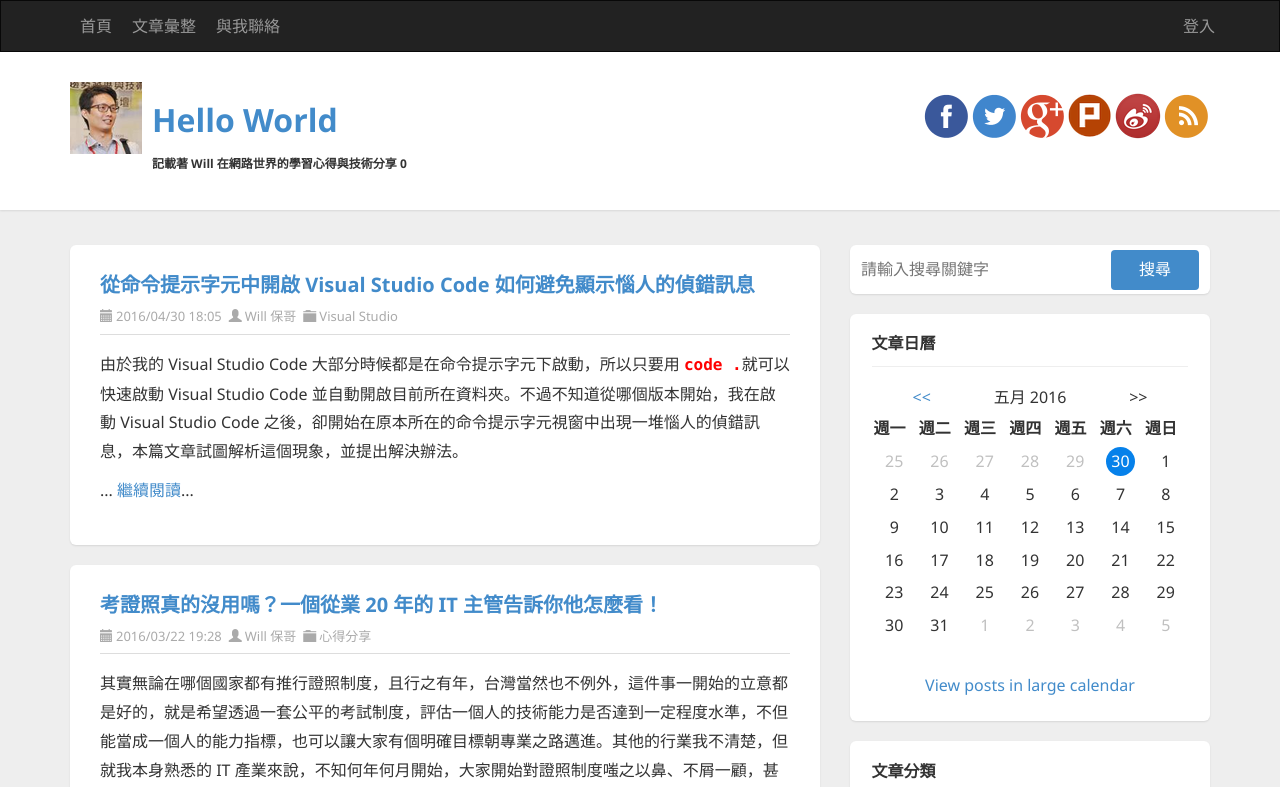
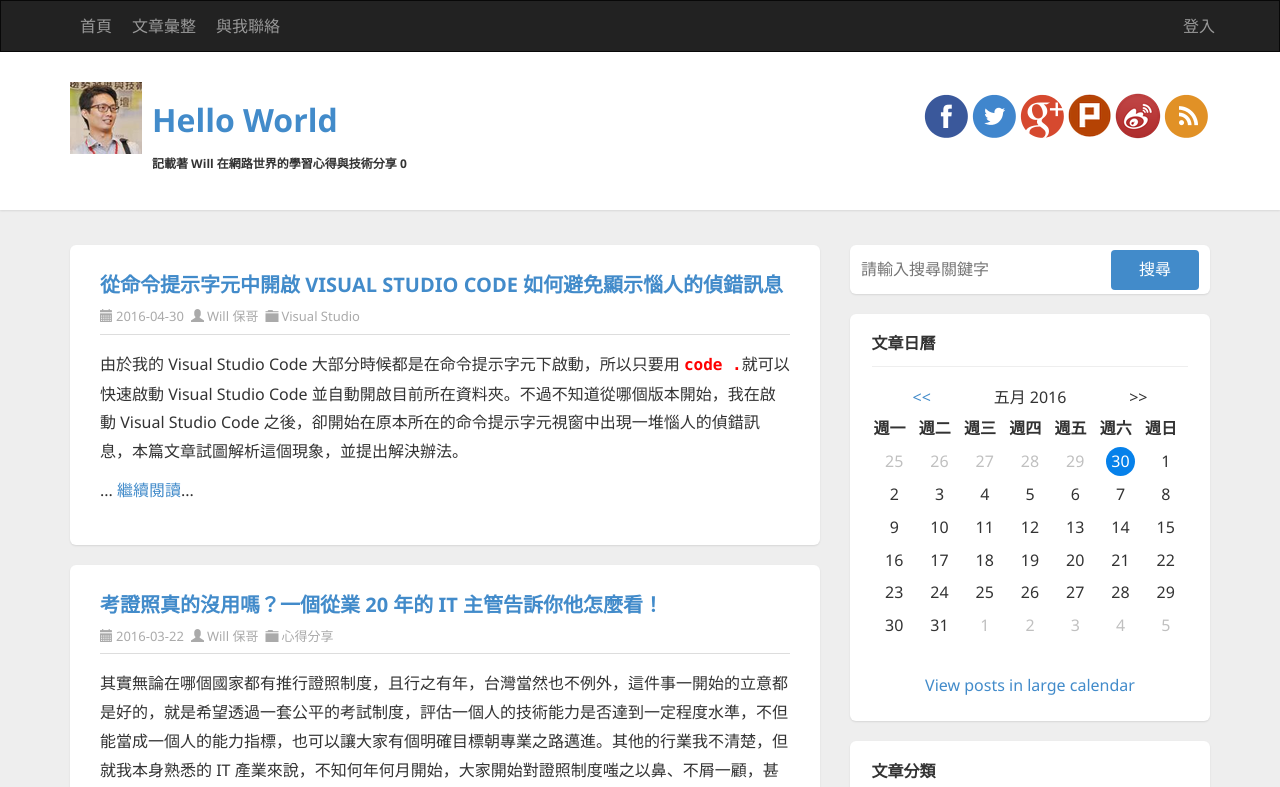
Before and after one commit to coolrare/cub-ng9-demo1, an Angular app: page / in a window 1280 px wide. Shown: the top 787 px of the page. Built offline with nearby package versions, Linux system fonts and the light colour scheme.

Commit message:
示範 pipe 用法

```diff
--- a/src/app/app.component.html
+++ b/src/app/app.component.html
@@ -14,10 +14,10 @@
           *ngFor="let item of data; let i=index">
           <header class="post-header">
             <h2 class="post-title">
-              <a [href]="item.href">{{item.title}}</a>
+              <a [href]="item.href">{{item.title|uppercase}}</a>
             </h2>
             <div class="post-info clearfix">
-              <span class="post-date"><i class="glyphicon glyphicon-calendar"></i>{{item.date}}</span>
+              <span class="post-date"><i class="glyphicon glyphicon-calendar"></i>{{item.date | date:'yyyy-MM-dd' }}</span>
               <span class="post-author"><i class="glyphicon glyphicon-user"></i><a
                    href="http://blog.miniasp.com/author/will.aspx">{{item.author}}</a></span>
               <span class="post-category"><i class="glyphicon glyphicon-folder-close"></i><a
```
